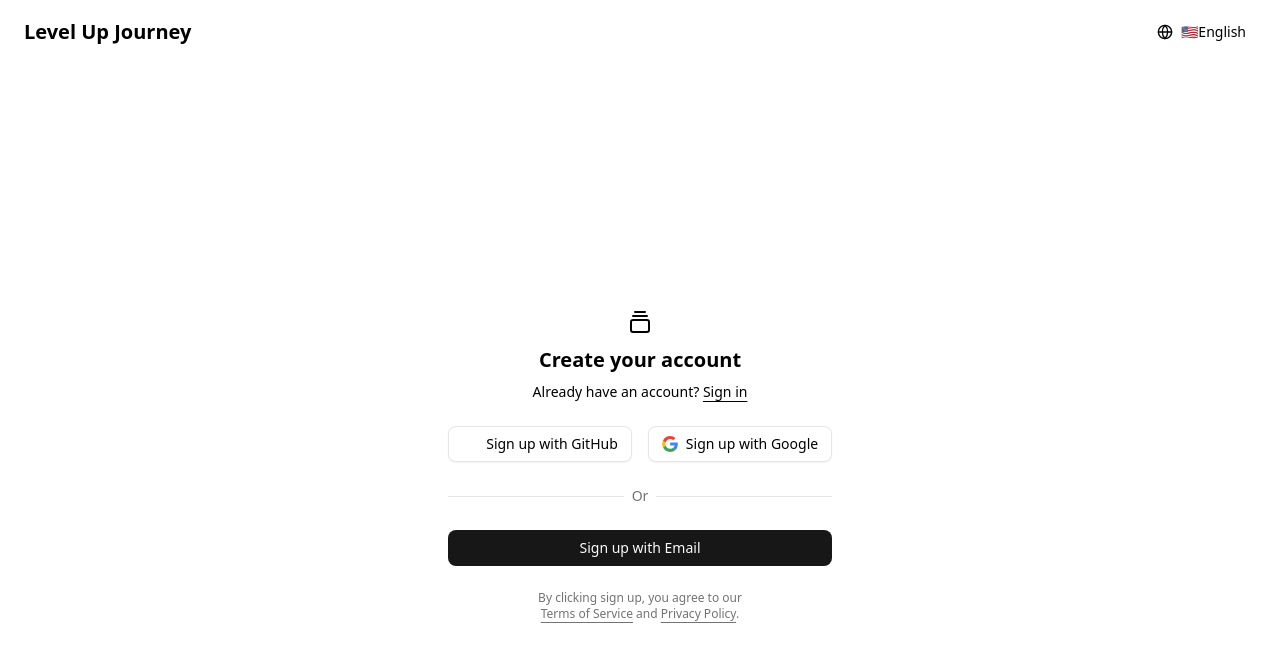
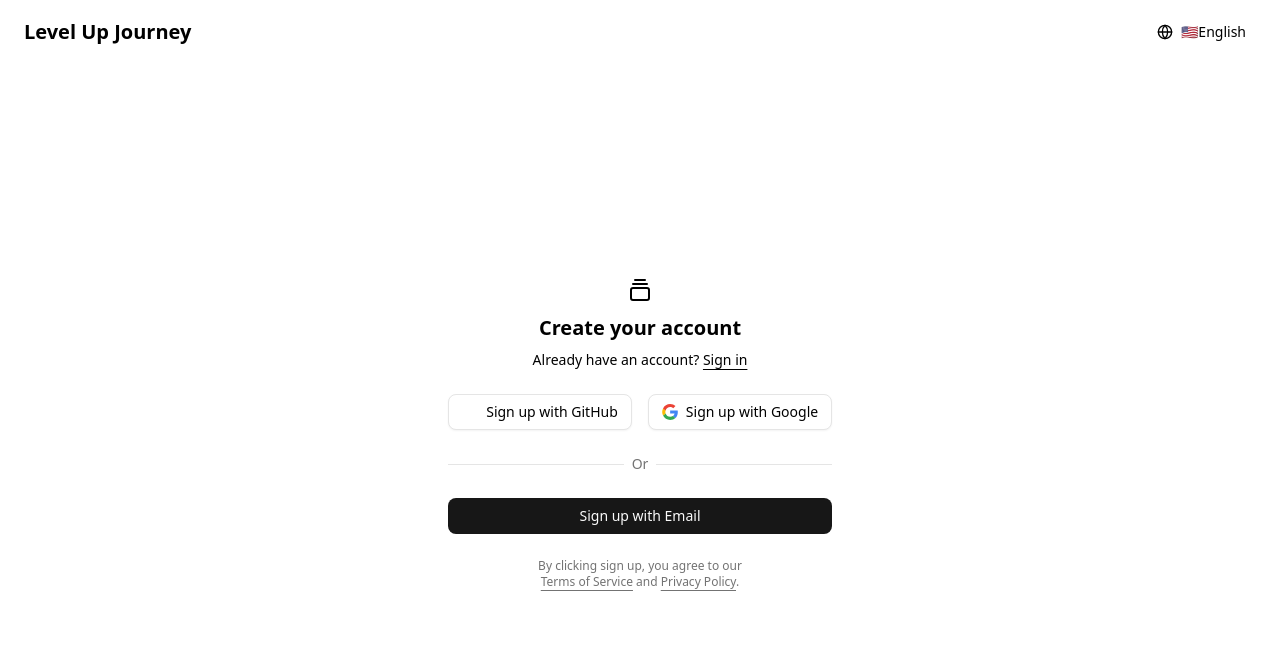
Before and after one commit to LevelUp-Journey/Frontend-NextJs-React, a Next.js app: page /en/auth/register in a window 1280 px wide. Shown: the top 662 px of the page. Built offline with nearby package versions, Linux system fonts and the light colour scheme.

Commit message:
Make register page fill available vertical space

```diff
--- a/src/app/[locale]/auth/register/page.tsx
+++ b/src/app/[locale]/auth/register/page.tsx
@@ -9,7 +9,7 @@ export default async function Register({
     const { locale } = await params;
 
     return (
-        <div className="bg-background flex min-h-svh flex-col items-center justify-center gap-6 p-6 md:p-10">
+        <div className="bg-background flex flex-col items-center justify-center gap-6 p-6 md:p-10 flex-1">
             <div className="w-full max-w-sm">
                 <RegisterForm locale={locale} />
             </div>
```
